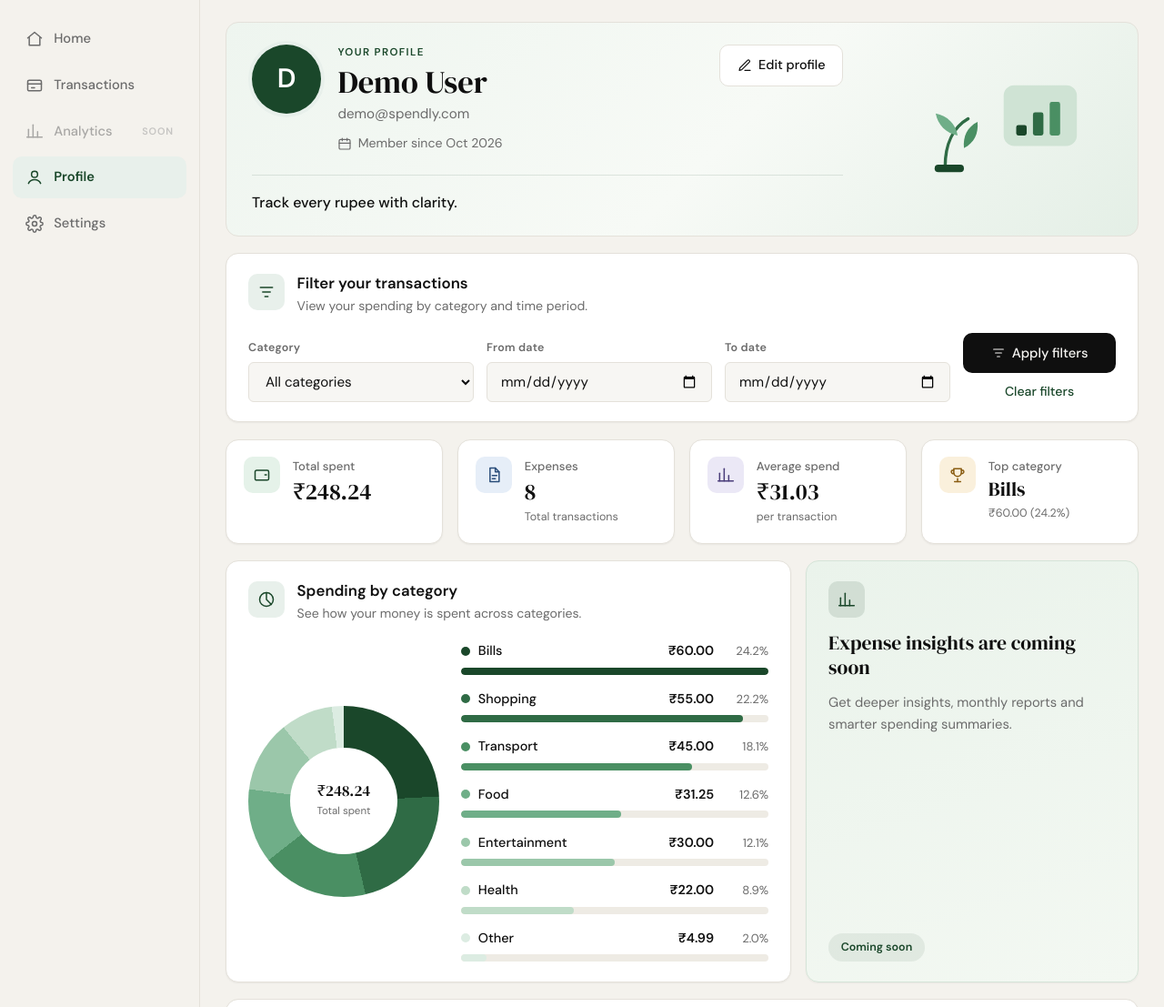
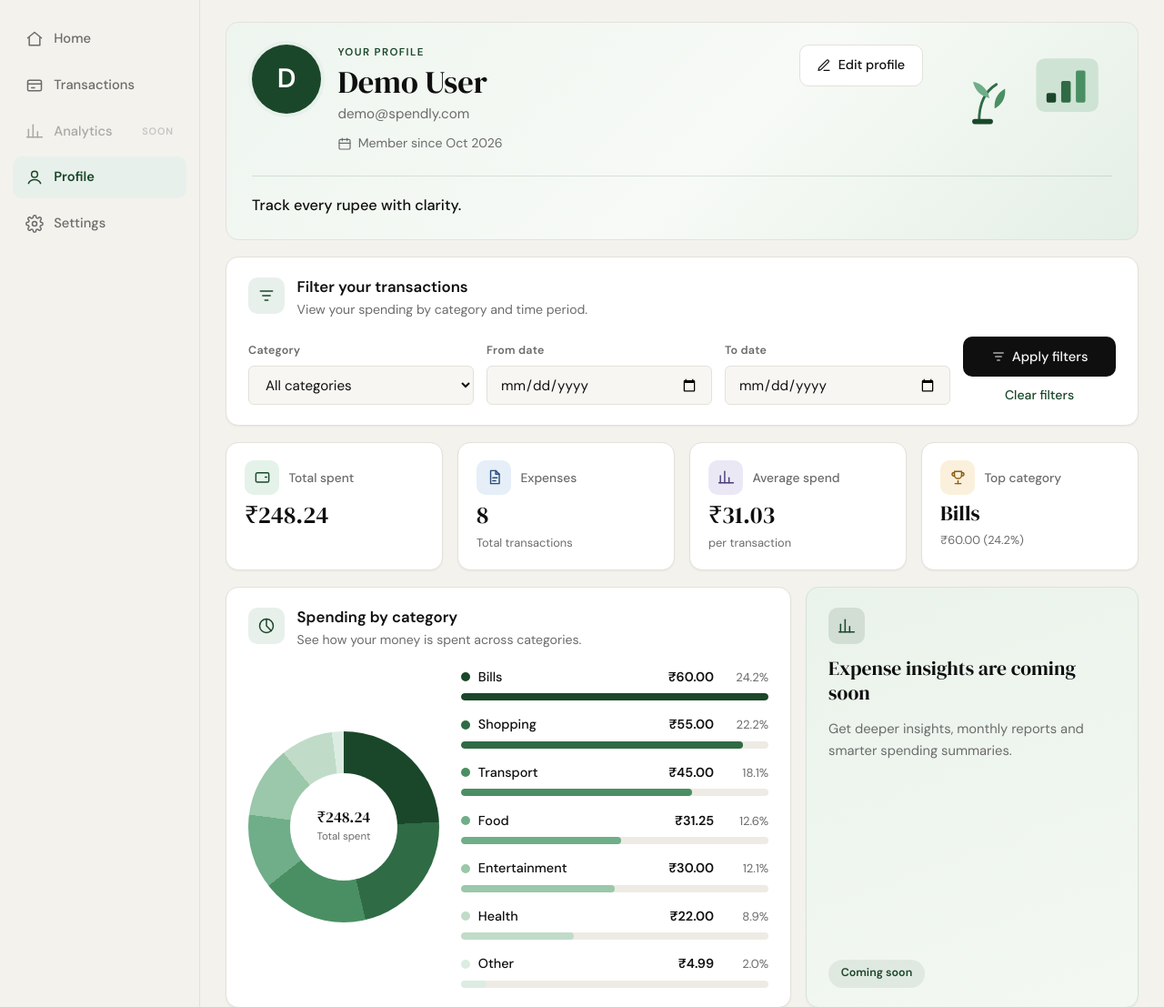
Before and after one commit to kumarlalitss166/Expense-Tracker-Claude-Code, a Flask app: page /profile in a window 1280 px wide. Shown: the part 65-1172 px from the top of the page at 91% size. Run offline with Flask 3, Linux system fonts and the light colour scheme; the visitor is signed in with stand-in values (Sample User, id 1); data comes from the database, SQL or seed files in the repository.

Commit message:
profile: match e1 metric cards and hero layout
- Metric tiles: icon + label on the head row, value below (e1 pattern)
- Hero: full-width rule above the tagline; compact plant + chart art
  sits beside Edit profile instead of a full-height side panel
- Insights chip pinned to the card foot; no Amount dropdown, no fake
  period-over-period chip (already aligned, now locked by tests)
- 65 tests passing

```diff
--- a/static/css/style.css
+++ b/static/css/style.css
@@ -1517,9 +1517,6 @@ a.side-link:hover {
 /* --- Profile hero --- */
 
 .dash-hero {
-    display: grid;
-    grid-template-columns: minmax(0, 1fr) minmax(180px, 280px);
-    gap: 1rem;
     background: linear-gradient(135deg, #eef5ef 0%, #f7faf6 55%, #e4efe6 100%);
     border: 1px solid var(--border);
     border-radius: var(--radius-card);
@@ -1570,27 +1567,29 @@ a.side-link:hover {
 }
 
 .dash-hero-tagline {
-    margin-top: 1.15rem;
-    padding-top: 1.05rem;
-    border-top: 1px solid rgba(26, 71, 42, 0.12);
-    font-size: 1rem;
+    margin-top: 1.25rem;
+    padding-top: 1.15rem;
+    border-top: 1px solid rgba(26, 71, 42, 0.14);
+    font-size: 1.02rem;
     color: var(--text);
     font-weight: 500;
 }
 
 .dash-hero-edit {
     flex-shrink: 0;
+    margin-left: auto;
 }
 
 .dash-hero-art {
     display: flex;
     align-items: center;
     justify-content: center;
+    flex-shrink: 0;
 }
 
 .hero-plant {
-    width: 100%;
-    max-width: 230px;
+    width: 190px;
+    max-width: 100%;
     height: auto;
 }
 
@@ -1693,45 +1692,53 @@ a.side-link:hover {
 
 .metric-card {
     display: flex;
-    align-items: flex-start;
-    gap: 0.85rem;
+    flex-direction: column;
+    gap: 0.45rem;
     background: var(--surface);
     border: 1px solid var(--border);
     border-radius: var(--radius-card);
-    padding: 1.15rem 1.2rem;
+    padding: 1.15rem 1.25rem 1.25rem;
     box-shadow: var(--shadow-sm);
     min-width: 0;
 }
 
+.metric-head {
+    display: flex;
+    align-items: center;
+    gap: 0.65rem;
+    min-width: 0;
+}
+
 .metric-icon {
     display: inline-flex;
     align-items: center;
     justify-content: center;
-    width: 40px;
-    height: 40px;
+    width: 38px;
+    height: 38px;
     border-radius: 10px;
     flex-shrink: 0;
 }
 
-.metric-icon svg { width: 20px; height: 20px; }
+.metric-icon svg { width: 19px; height: 19px; }
 
 .metric-icon-green { background: #e5f2e9; color: #1a472a; }
 .metric-icon-blue { background: #e6eef8; color: #2a4d7a; }
 .metric-icon-violet { background: #ebe8f6; color: #4a3d7a; }
 .metric-icon-amber { background: #faf0dc; color: #8a5d12; }
 
-.metric-body { min-width: 0; }
-
 .metric-label {
-    font-size: 0.82rem;
+    font-size: 0.86rem;
     font-weight: 500;
     color: var(--text-muted);
-    margin-bottom: 0.2rem;
+    min-width: 0;
+    overflow: hidden;
+    text-overflow: ellipsis;
+    white-space: nowrap;
 }
 
 .metric-value {
     font-family: var(--font-display);
-    font-size: 1.55rem;
+    font-size: 1.65rem;
     line-height: 1.15;
     color: var(--text);
     font-variant-numeric: tabular-nums;
@@ -1739,13 +1746,13 @@ a.side-link:hover {
 }
 
 .metric-value-text {
-    font-size: 1.35rem;
+    font-size: 1.45rem;
 }
 
 .metric-note {
-    font-size: 0.78rem;
+    font-size: 0.8rem;
     color: var(--text-muted);
-    margin-top: 0.25rem;
+    line-height: 1.35;
 }
 
 /* --- Category split --- */
@@ -2225,10 +2232,6 @@ a.side-link:hover {
 
     .app-main { padding: 1.15rem 1.15rem 2rem; }
 
-    .dash-hero {
-        grid-template-columns: 1fr;
-    }
-
     .dash-hero-art { display: none; }
 
     .dash-filters .filter-form {
--- a/templates/profile.html
+++ b/templates/profile.html
@@ -10,7 +10,6 @@
 
     {# ---- Profile hero ---- #}
     <section class="dash-hero" aria-labelledby="profile-name">
-        <div class="dash-hero-main">
         <div class="dash-hero-top">
             <div class="app-avatar app-avatar-lg" aria-hidden="true">
                 {{- g.user.name[:1]|upper if g.user and g.user.name else "S" -}}
@@ -36,22 +35,20 @@
                 </svg>
                 Edit profile
             </a>
+            <div class="dash-hero-art" aria-hidden="true">
+                <svg class="hero-plant" viewBox="0 0 200 110" fill="none">
+                    <path d="M46 88c0-20 7-34 20-42" stroke="#2f6b45" stroke-width="3" stroke-linecap="round"/>
+                    <path d="M58 62c-10-2-17-9-19-19 10 2 17 9 19 19z" fill="#6fae88"/>
+                    <path d="M64 74c9-5 13-13 12-23-9 5-13 13-12 23z" fill="#4a8f63"/>
+                    <rect x="38" y="86" width="24" height="6" rx="3" fill="#1a472a"/>
+                    <rect x="112" y="16" width="72" height="62" rx="10" fill="#cfe3d4"/>
+                    <rect x="124" y="56" width="11" height="11" rx="2" fill="#1a472a"/>
+                    <rect x="141" y="42" width="11" height="25" rx="2" fill="#2f6b45"/>
+                    <rect x="158" y="30" width="11" height="37" rx="2" fill="#4a8f63"/>
+                </svg>
+            </div>
         </div>
         <p class="dash-hero-tagline">Track every rupee with clarity.</p>
-        </div>
-
-        <div class="dash-hero-art" aria-hidden="true">
-            <svg class="hero-plant" viewBox="0 0 200 120" fill="none">
-                <rect x="118" y="18" width="70" height="58" rx="10" fill="#cfe3d4"/>
-                <rect x="130" y="56" width="10" height="10" rx="2" fill="#1a472a"/>
-                <rect x="146" y="44" width="10" height="22" rx="2" fill="#2f6b45"/>
-                <rect x="162" y="34" width="10" height="32" rx="2" fill="#4a8f63"/>
-                <path d="M62 96c0-22 8-38 22-46" stroke="#2f6b45" stroke-width="3" stroke-linecap="round"/>
-                <path d="M74 66c-11-2-19-10-21-21 11 2 19 10 21 21z" fill="#6fae88"/>
-                <path d="M80 78c10-5 14-14 13-25-10 5-14 14-13 25z" fill="#4a8f63"/>
-                <rect x="52" y="94" width="28" height="7" rx="3.5" fill="#1a472a"/>
-            </svg>
-        </div>
     </section>
 
     {# ---- Filters ---- #}
@@ -93,51 +90,52 @@
     {# ---- Summary metrics ---- #}
     <section class="dash-metrics" aria-label="Spending summary">
         <article class="metric-card">
+            <div class="metric-head">
                 <span class="metric-icon metric-icon-green" aria-hidden="true">
                     <svg viewBox="0 0 24 24" fill="none" stroke="currentColor" stroke-width="1.8"
                          stroke-linecap="round" stroke-linejoin="round">
                         <rect x="3" y="6" width="18" height="13" rx="2"/><path d="M16 12h2"/>
                     </svg>
                 </span>
-            <div class="metric-body">
                 <p class="metric-label">Total spent</p>
+            </div>
             <p class="metric-value">
                 {%- if no_match %}—{% else %}{{ total_spend|inr }}{% endif -%}
             </p>
-            </div>
         </article>
 
         <article class="metric-card">
+            <div class="metric-head">
                 <span class="metric-icon metric-icon-blue" aria-hidden="true">
                     <svg viewBox="0 0 24 24" fill="none" stroke="currentColor" stroke-width="1.8"
                          stroke-linecap="round" stroke-linejoin="round">
                         <path d="M7 3h7l5 5v13H7z"/><path d="M14 3v5h5"/><path d="M10 13h6M10 17h4"/>
                     </svg>
                 </span>
-            <div class="metric-body">
                 <p class="metric-label">Expenses</p>
+            </div>
             <p class="metric-value">{{ expense_count }}</p>
             <p class="metric-note">Total transactions</p>
-            </div>
         </article>
 
         <article class="metric-card">
+            <div class="metric-head">
                 <span class="metric-icon metric-icon-violet" aria-hidden="true">
                     <svg viewBox="0 0 24 24" fill="none" stroke="currentColor" stroke-width="1.8"
                          stroke-linecap="round" stroke-linejoin="round">
                         <path d="M4 20V10"/><path d="M10 20V4"/><path d="M16 20v-7"/><path d="M22 20H2"/>
                     </svg>
                 </span>
-            <div class="metric-body">
                 <p class="metric-label">Average spend</p>
+            </div>
             <p class="metric-value">
                 {%- if no_match %}—{% else %}{{ average_spend|inr }}{% endif -%}
             </p>
             <p class="metric-note">per transaction</p>
-            </div>
         </article>
 
         <article class="metric-card">
+            <div class="metric-head">
                 <span class="metric-icon metric-icon-amber" aria-hidden="true">
                     <svg viewBox="0 0 24 24" fill="none" stroke="currentColor" stroke-width="1.8"
                          stroke-linecap="round" stroke-linejoin="round">
@@ -145,8 +143,8 @@
                         <path d="M7 6H5a2 2 0 0 0 2 4"/><path d="M17 6h2a2 2 0 0 1-2 4"/>
                     </svg>
                 </span>
-            <div class="metric-body">
                 <p class="metric-label">Top category</p>
+            </div>
             {% if no_match or not top_category %}
             <p class="metric-value metric-value-text">—</p>
             {% else %}
@@ -155,7 +153,6 @@
                 {{ top_category.total|inr }} ({{ top_category.share_pct }}%)
             </p>
             {% endif %}
-            </div>
         </article>
     </section>
 
```
Lines whose indentation alone changed are shown as unchanged.
